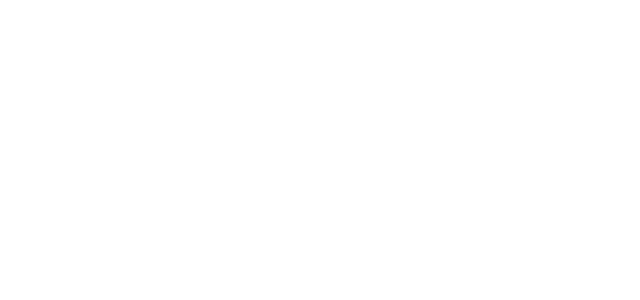
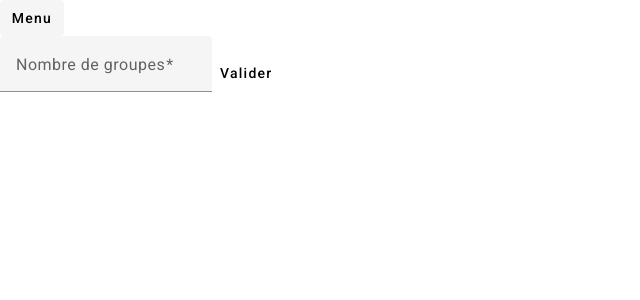
Before and after one commit to D-CRAVO/Challenge-2-MS2D-Frontend, an Angular app: page /create-groups in a window 1280 px wide. Before the commit this address led to /. Shown: the top 300 px of the page, without its empty margins (0-640 px from the left). Built offline with nearby package versions, Linux system fonts and the light colour scheme.

Commit message:
Implémentation de la création de groupes

```diff
--- /dev/null
+++ b/src/app/components/create-groups/create-groups.component.html
@@ -0,0 +1,26 @@
+<app-menu></app-menu>
+
+<form
+    class="form"
+    (ngSubmit)="onSubmit(numberOfGroups.value)"
+    #groupForm="ngForm"
+    >
+
+    <mat-form-field
+        class="mat-form-field"
+        >
+        <mat-label>Nombre de groupes</mat-label>
+        <input
+            matInput
+            type="number"
+            id="numberOfGroups"
+            required
+            name="numberOfGroups"
+            (ngModel)="numberOfGroups"
+            #numberOfGroups="ngModel"
+            >
+    </mat-form-field>
+
+    <button mat-button class="mat-button" type="submit">Valider</button>
+
+</form>
--- /dev/null
+++ b/src/app/components/create-groups/create-groups.component.ts
@@ -0,0 +1,28 @@
+import { Component } from '@angular/core';
+import { NgForm } from '@angular/forms';
+import { GroupService } from '../../services/group.service';
+import { Router } from '@angular/router';
+
+@Component({
+  selector: 'app-create-groups',
+  templateUrl: './create-groups.component.html',
+  styleUrl: './create-groups.component.css'
+})
+export class CreateGroupsComponent {
+
+  groupForm: NgForm
+
+  constructor(
+    private groupService: GroupService,
+    private router: Router
+  ){}
+
+  onSubmit(numberOfGroups: number){
+    console.log(numberOfGroups)
+    this.groupService.createGroups(numberOfGroups).subscribe((result)=> this.goToGroupList())
+  }
+
+  goToGroupList(){
+    this.router.navigateByUrl('group-list')
+  }
+}
--- a/src/app/services/group.service.ts
+++ b/src/app/services/group.service.ts
@@ -21,6 +21,6 @@ export class GroupService {
   }
 
   createGroups(numnerOfGroups: number){
-    this.httpClient.post(this.apiService.API_URL + this.ENDPOINT_CREATE_GROUPS, numnerOfGroups)
+    return this.httpClient.post(this.apiService.API_URL + this.ENDPOINT_CREATE_GROUPS, numnerOfGroups)
   }
 }
--- a/src/app/services/learner.service.ts
+++ b/src/app/services/learner.service.ts
@@ -18,20 +18,23 @@ export class LearnerService {
   ) { }
 
   getLearners(){
-    return this.httpClient.get(this.apiService.API_URL + this.ENDPOINT_LEARNERS)
+    return this.httpClient.get(this.apiService.API_URL + this.ENDPOINT_LEARNERS).pipe(
+      tap((response) => this.log(response)),
+      catchError((error) => this.handleError(error, undefined))
+    )
   }
 
   deleteLearnerById(id: number){
-    this.httpClient.delete(this.apiService.API_URL + this.ENDPOINT_LEARNER + `/${id}`).pipe(
+    return this.httpClient.delete(this.apiService.API_URL + this.ENDPOINT_LEARNER + `/${id}`).pipe(
       tap((response) => this.log(response)),
       catchError((error) => this.handleError(error, undefined))
     )
   }
 
   addLearner(learner: Learner){
-    this.httpClient.post(this.apiService.API_URL + this.ENDPOINT_LEARNERS, learner).pipe(
+    return this.httpClient.post(this.apiService.API_URL + this.ENDPOINT_LEARNERS, learner).pipe(
       tap((response) => this.log(response)),
-      catchError((error) => this.handleError(error, undefined))
+      catchError((error) => this.handleError(error, undefined)),
     )
   }
 
```
Also changed, not shown: src/app/app-routing.module.ts (+12 -3 lines), src/app/app.module.ts (+25 -3 lines), src/app/components/create-groups/create-groups.component.css (added), 1 other file (tests, documents, lock files or other folders).
